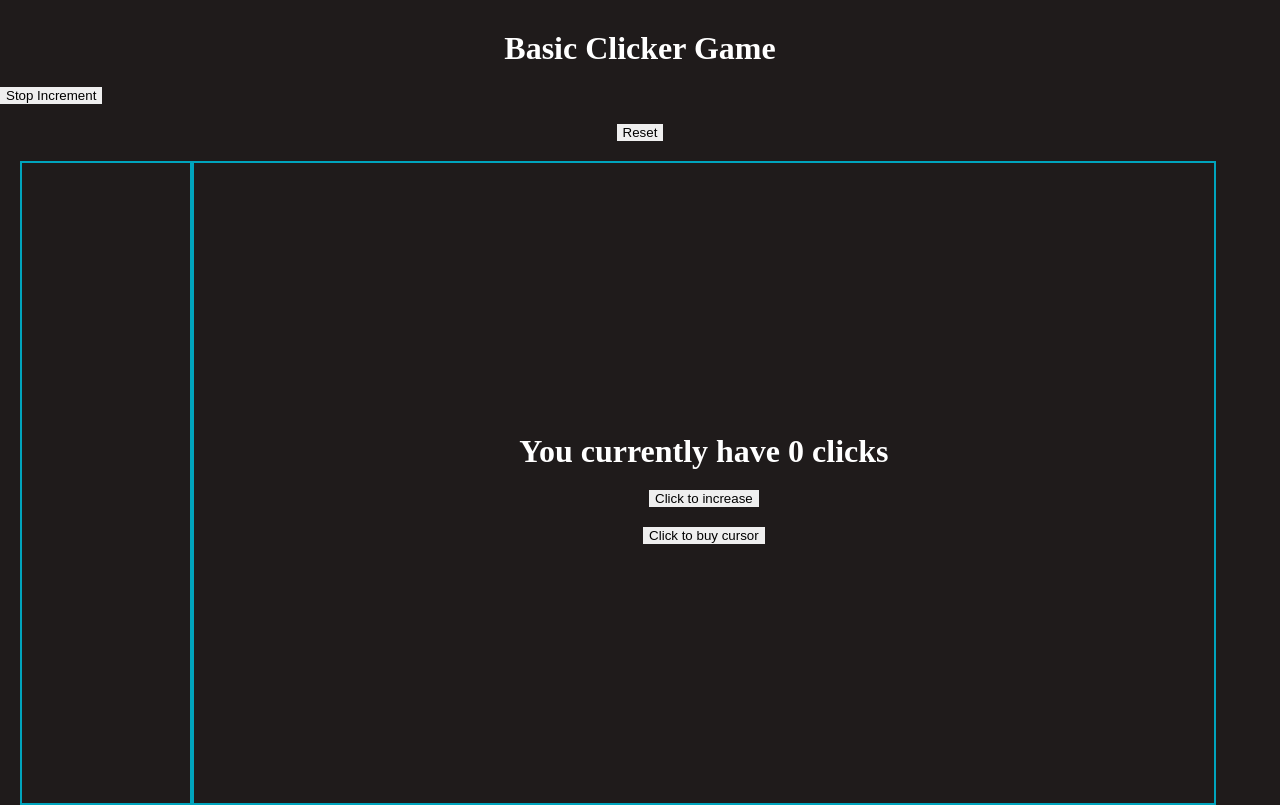
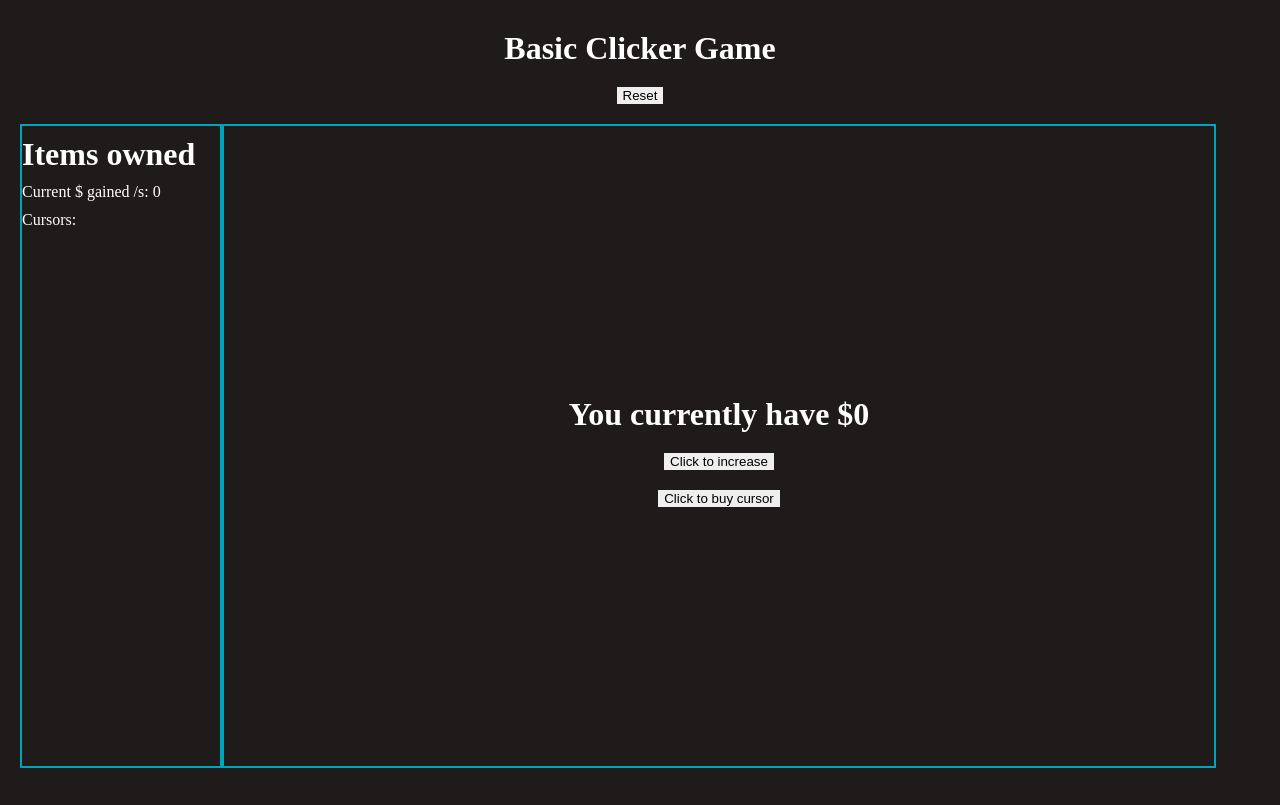
Before and after one commit to gary1999/Clicker-Game, a plain HTML site: page index.html in a window 1280 px wide. Drawn offline with Linux system fonts and the light colour scheme.

Commit message:
Renamed to Money
Small refactoring

```diff
--- a/buttons.js
+++ b/buttons.js
@@ -1,14 +1,14 @@
-const saveGame = () => {
-    localStorage.setItem('storageTotal', total);
-    document.getElementById('total').innerHTML = total;
-};
-
 const loadGame = () => {
     if (localStorage.getItem('storageTotal')) {
         total = parseInt(localStorage.getItem('storageTotal'));
     } else {
         total = 0;
     }
+};
+
+const saveGame = () => {
+    localStorage.setItem('storageTotal', total);
+    document.getElementById('total').innerHTML = total;
 };
 
 const resetGame = () => {
--- a/index.css
+++ b/index.css
@@ -40,13 +40,20 @@ a {
 
 #items-owned-container {
     display: flex;
-    justify-content: center;
-    align-items: center;
+    /* justify-content: center; */
+    /* align-items: center; */
+    flex-direction: column;
 
-    width: 200px;
+    width: 20%;
     height: 100%;
     margin-left: 20px;
     border: 2px solid #00A4BD;
+}
+
+#items-owned-container ul {
+    list-style: none;
+    margin: 0;
+    padding: 0;
 }
 
 #purchase-container{
--- a/index.html
+++ b/index.html
@@ -10,6 +10,7 @@
 
     <script src="scripts.js" defer></script>
     <script src="buttons.js" defer></script>
+
 
 </head>
 <body>
@@ -24,7 +25,7 @@
 
     <div id="test-buttons-container">
         <!-- <button id="incrementButton"> Start Increment </button> -->
-        <button id="stopIncrementButton"> Stop Increment </button>
+        <!-- <button id="stopIncrementButton"> Stop Increment </button> -->
     </div>
 
     <div id="button-container">
@@ -38,12 +39,16 @@
     <div id="main-content-container">
 
         <div id="items-owned-container">
-
+            <h1>Items owned</h1>
+            <p>Current $ gained /s: <span id="money-per-second"></span> </p>
+            <ul id="items-owned-list">
+                <li id="cursor-item">Cursors: <span id="cursor-total"></span></li>
+            </ul>
         </div>
 
         <div id="purchase-container">
 
-            <h1 id="total-display">You currently have <span id="total"></span> clicks</h1>
+            <h1 id="total-display">You currently have $<span id="total"></span></h1>
             <button id="click-increase">Click to increase</button>
             <button id="cursor-increase">Click to buy cursor</button>
         </div>
--- a/scripts.js
+++ b/scripts.js
@@ -5,8 +5,10 @@ function getRandomInt(min, max) {
 }
 
 let total;
+let clicksPerSecond = 0;
 let incrementValue = 0;
-// let cursor = 0;
+let cursor = 0;
+let isCursor = false;
 // let incrementIncreaseTimer;
 
 if (localStorage.getItem('storageTotal')) {
@@ -15,7 +17,14 @@ if (localStorage.getItem('storageTotal')) {
     total = 0;
 }
 
+const autoSave = () => {
+    localStorage.setItem('storageTotal', total);
+    document.getElementById('total').innerHTML = total;
+};
+
 const increment = () => {
+    clicksPerSecond = cursor;
+    document.getElementById('money-per-second').innerHTML = clicksPerSecond;
     total += incrementValue;
     autoSave();
 };
@@ -28,18 +37,9 @@ const clickIncrement = () => {
 };
 
 const cursorIncrement = () => {
+    cursor += 1;
     incrementValue += 1;
-    // console.log(cursor);
-    console.log(incrementValue);
-};
-
-const autoSave = () => {
-    localStorage.setItem('storageTotal', total);
-    document.getElementById('total').innerHTML = total;
-};
-
-const stopIncrement = () => {
-    clearInterval(incrementIncreaseTimer);
+    document.getElementById('cursor-total').innerHTML = cursor;
 };
 
 document
@@ -49,9 +49,5 @@ document
 document.getElementById('total').innerHTML = total;
 
 document
-    .getElementById('stopIncrementButton')
-    .addEventListener('click', stopIncrement);
-
-document
     .getElementById('cursor-increase')
     .addEventListener('click', cursorIncrement);
```
Also changed, not shown: increment.js (added, +29 -0 lines), utils.js (added, +10 -0 lines).
